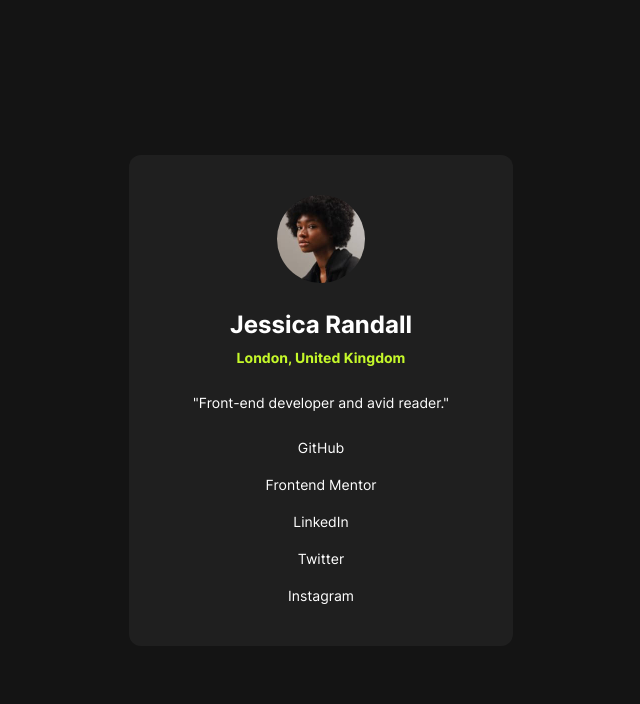
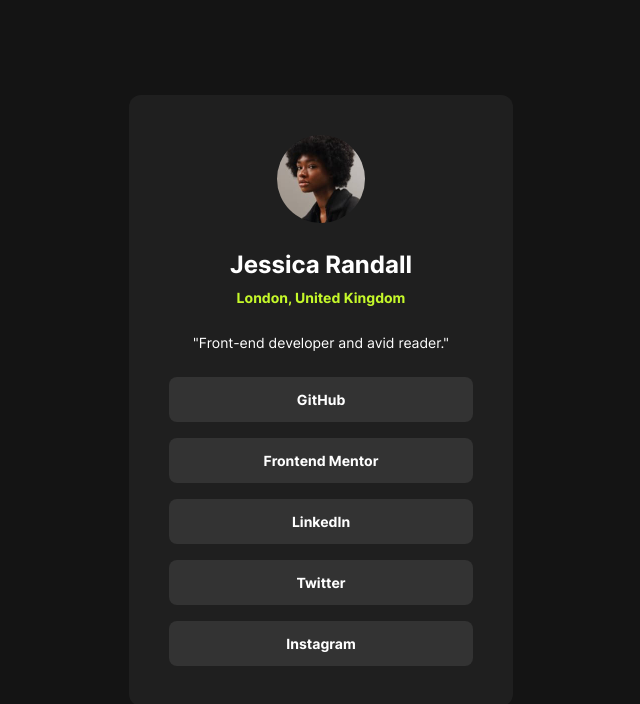
Before and after one commit to alexwilkom/social-links-profile, a plain HTML site: page index.html in a window 1280 px wide. Shown: the whole page, without its empty margins (319-959 px from the left). Drawn offline with Linux system fonts and the light colour scheme.

Commit message:
Add style to anchors

```diff
--- a/style/style.css
+++ b/style/style.css
@@ -92,4 +92,8 @@ a {
     text-decoration: none;
     display: inline-block;
     width: 100%;
+    background-color: var(--grey-700);
+    padding-block: var(--space-150);
+    border-radius: 8px;
+    font-family: var(--font-family-bold);
 }
```
